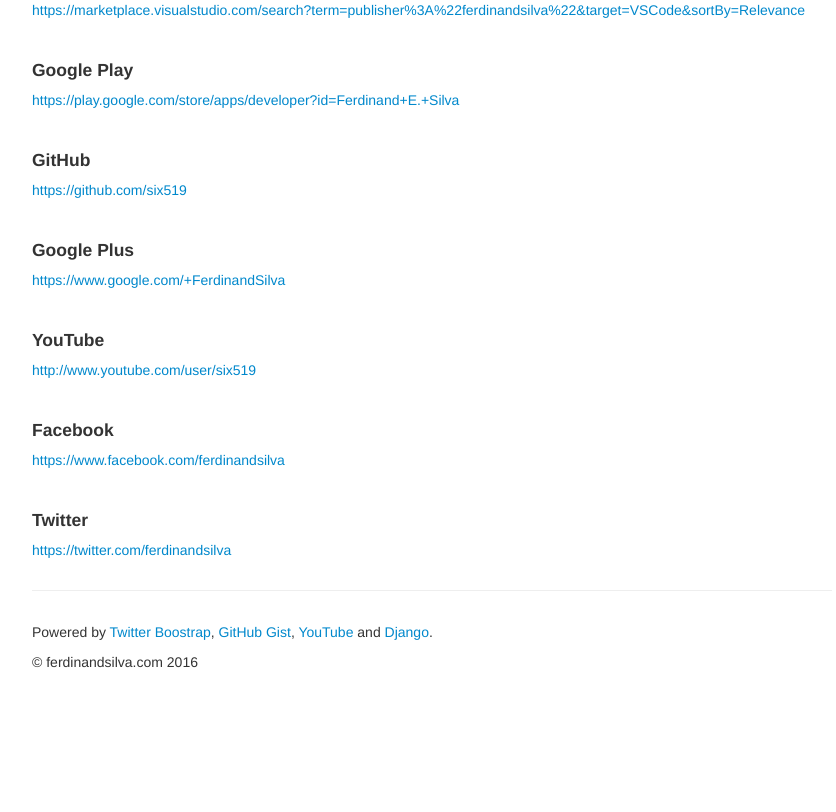
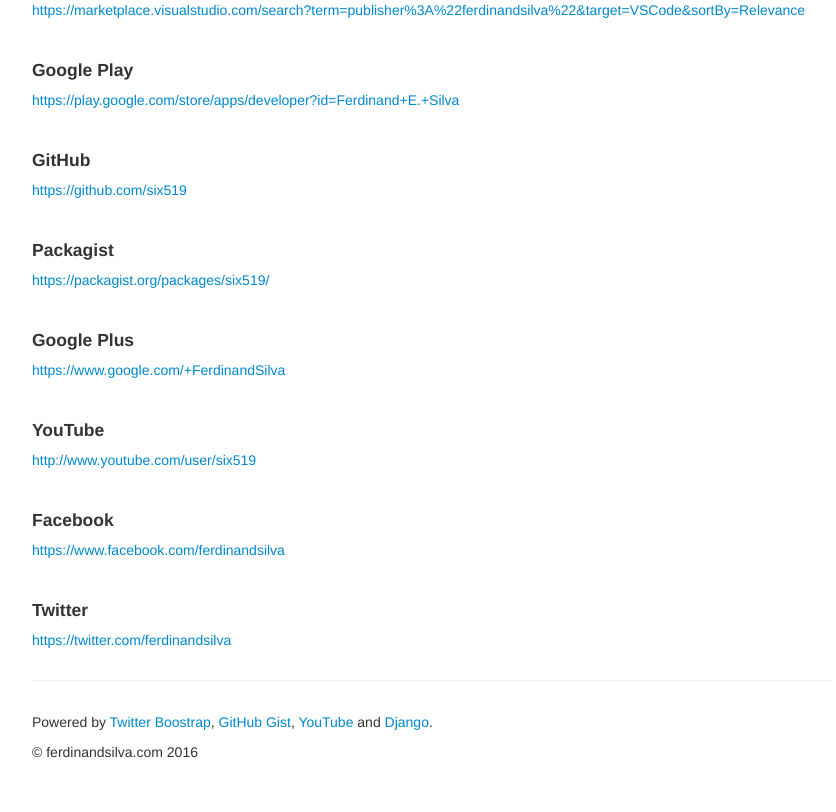
Before and after one commit to six519/ferdinandsilva.com, a Django app: page /profiles/ in a window 1280 px wide. Shown: the part 522-1334 px from the top of the page, without its empty margins (208-1044 px from the left). Before the commit the page ends 1190 px from the top, so only its background shows below. Run offline with Django 3.2, Linux system fonts and the light colour scheme; some libraries are stand-ins or nearby versions.

Commit message:
add packagist

```diff
--- a/my_daily_gist/interface/templates/interface/profiles.html
+++ b/my_daily_gist/interface/templates/interface/profiles.html
@@ -38,6 +38,11 @@
 
     <div>&nbsp;</div>
 
+    <h4>Packagist</h4>
+    <p><a href="https://packagist.org/packages/six519/">https://packagist.org/packages/six519/</a></p>
+
+    <div>&nbsp;</div>
+
     <h4>Google Plus</h4>
     <p><a href="https://www.google.com/+FerdinandSilva">https://www.google.com/+FerdinandSilva</a></p>
 
```
